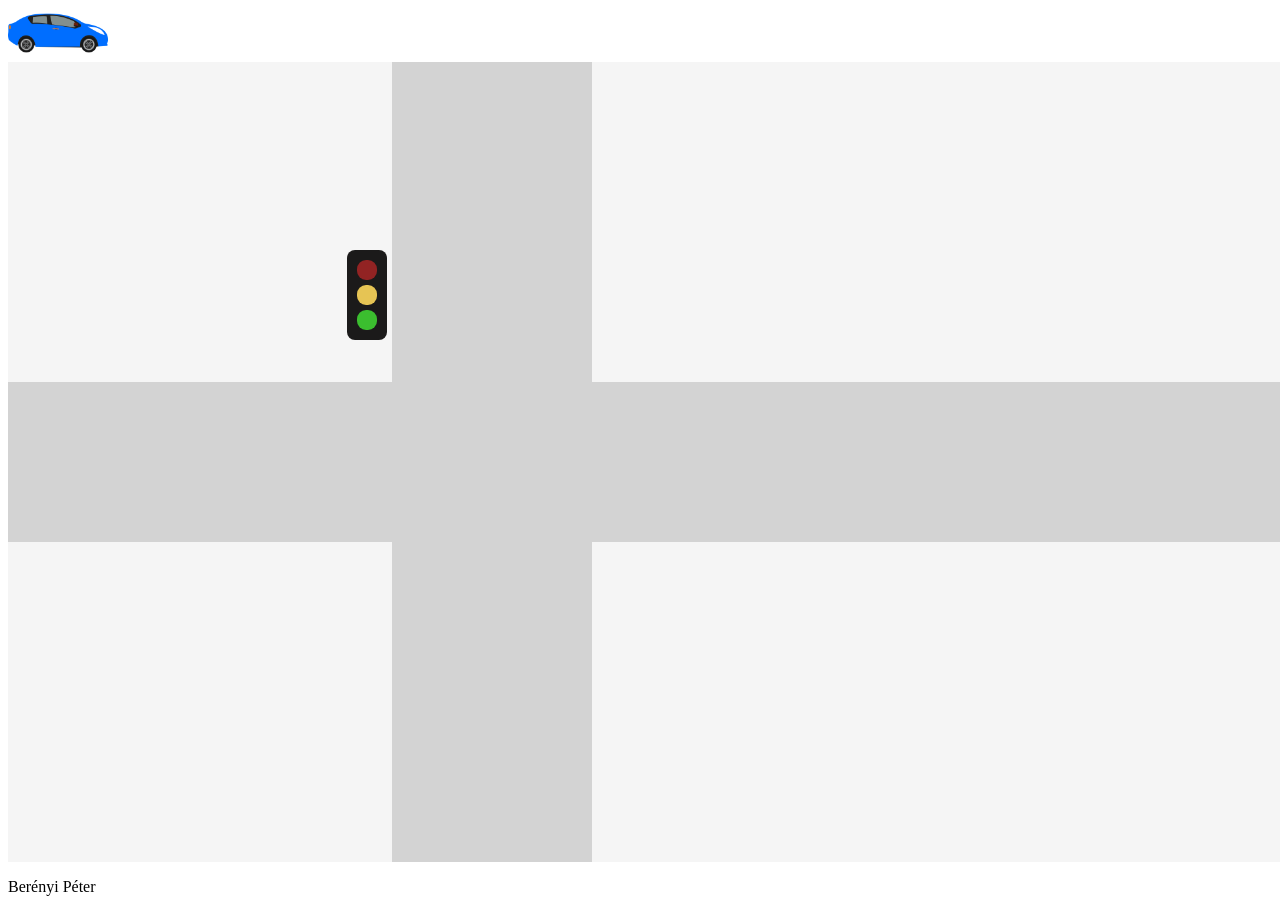
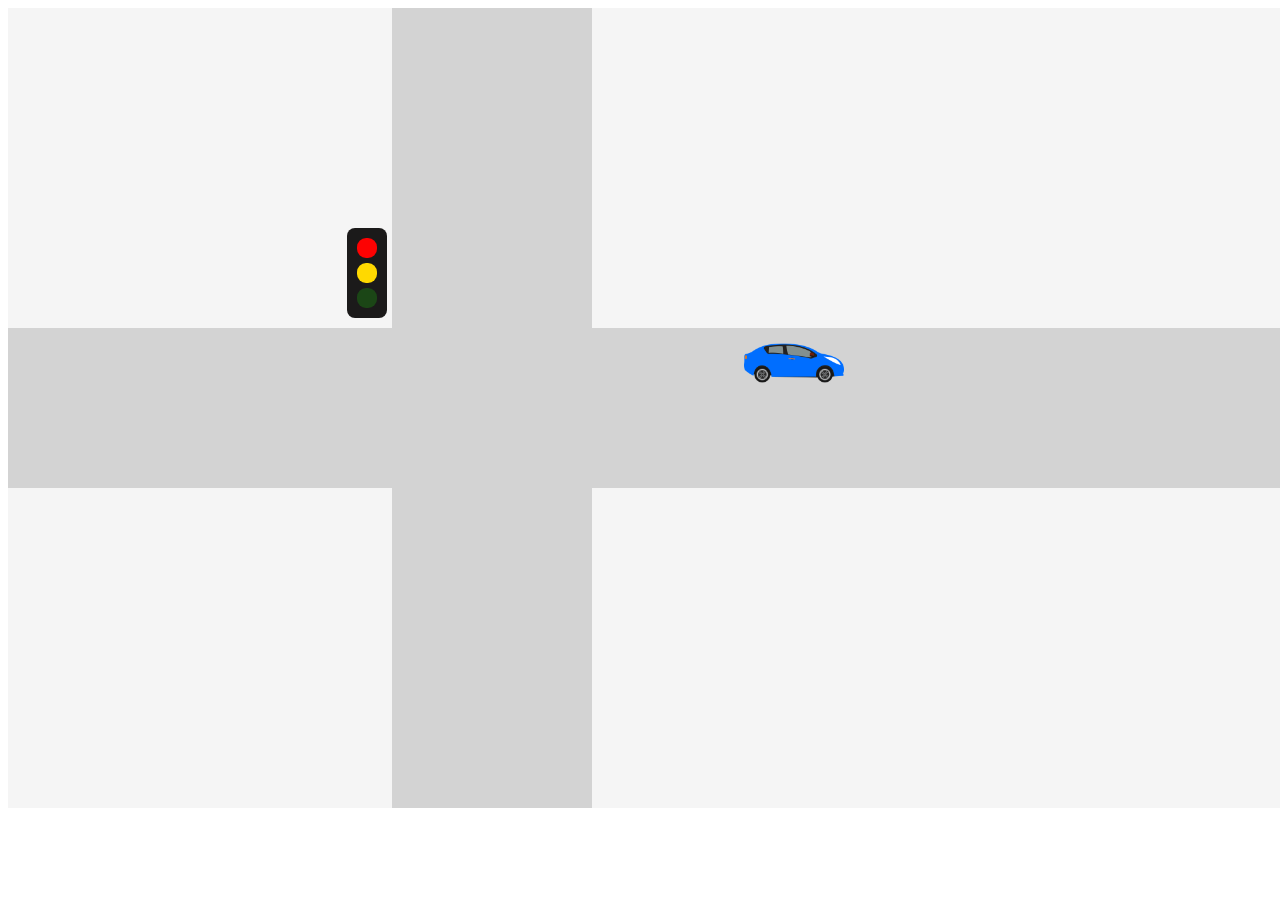
Before and after one commit to BerenyiPeti/ForgalomIranyitas, a plain HTML site: page index.html in a window 1280 px wide. After the commit the page ends 816 px from the top, so only its background shows below. Drawn offline with Linux system fonts and the light colour scheme.

Commit message:
órai munka

```diff
--- a/css.css
+++ b/css.css
@@ -16,7 +16,10 @@ img {
     position: relative;
 }
 .auto {
-/*helyezd el az autót a lámpa alatt az úttesten!*/
+    position: absolute;
+    top: 40%;
+    left: calc(30% - 100px);
+    padding: 10px;
 
 }
 .lampa {
@@ -37,13 +40,13 @@ img {
     /* background-color: lavender; */
 }
 .piros {
-    background: rgb(146, 35, 35);
+    background: rgb(253, 2, 2);
 }
 .sarga {
-    background: rgb(230, 196, 84);
+    background: rgb(255, 217, 0);
 }
 .zold {
-    background: rgb(59, 190, 47);
+    background: rgb(29, 252, 8);
 }
 .balroljobbra {
     /*https://webiskola.hu/css-ismeretek/css-animacio-animation-keszitese/*/
--- a/index.html
+++ b/index.html
@@ -30,5 +30,4 @@
             </div>
         </div>
     </body>
-    <p>Berényi Péter</p>
 </html>
--- a/index.js
+++ b/index.js
@@ -0,0 +1,78 @@
+window.addEventListener("load", init);
+
+function ID(elem) {
+    return document.getElementById(elem);
+}
+
+function CLASS(elem) {
+    return document.getElementsByClassName(elem);
+}
+
+function QS(elem) {
+    return document.querySelectorAll(elem);
+}
+
+
+function init() {
+    var allapot = false;
+    var autoElem = QS(".auto")[0];
+    var lampa = QS(".lampa")[0];
+    var piros = QS(".piros")[0];
+    var sarga = QS(".sarga")[0];
+    var zold = QS(".zold")[0];
+
+    sarga.style.opacity = "20%";
+    zold.style.opacity = "20%";
+
+    setInterval(() => {
+        if (!allapot) {
+            sarga.style.opacity = "100%";
+        }
+    }, 1000);
+    setInterval(() => {
+        if (allapot) {
+            piros.style.opacity = "100%";
+            zold.style.opacity = "20%";
+        } else {
+            piros.style.opacity = "20%";
+            sarga.style.opacity = "20%";
+            zold.style.opacity = "100%";
+            autoElem.classList.add("balroljobbra");
+
+        }
+
+        allapot = !allapot;
+    }, 2000);
+
+    /*console.log(sarga.style.opacity);
+
+    setInterval(function () {
+        if (sarga.style.opacity == 0.2 || zold.style.opacity == 0.2
+        ) {
+            sarga.style.opacity = "100%";
+            console.log("sarga");
+        }
+    }, 2000);
+
+    setInterval(function () {
+        if (piros.style.opacity == 1 || zold.style.opacity == 0.2) {
+            sarga.style.opacity = "100";
+        }
+    }, 4000)
+
+    setInterval(function () {
+        if (piros.style.opacity == 1 || sarga.style.opacity == 1)
+        zold.style.opacity = "100%";
+    }, 6000)
+
+    setInterval(function () {
+        if
+        piros.style.opacity = "100";
+        sarga.style.opacity = "20%";
+    }, 8000)*/
+
+
+
+
+
+}
```
